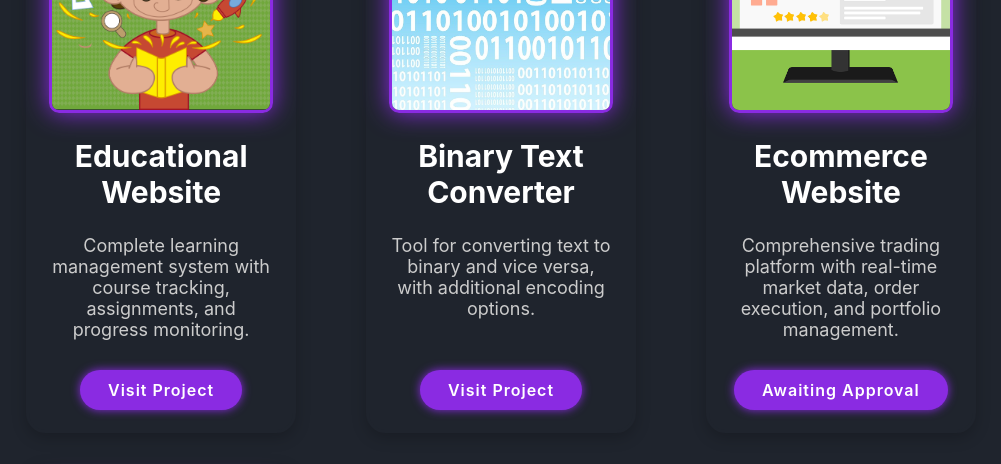
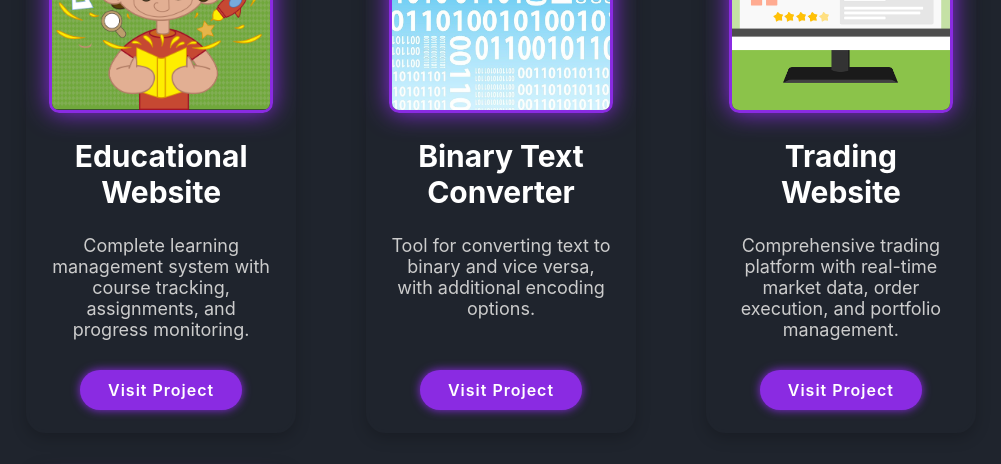
Before and after one commit to haseeb-giit/portfolio, a plain HTML site: page index.html in a window 1280 px wide. Shown: the part 3420-3884 px from the top of the page, without its empty margins (139-1140 px from the left). Drawn offline with nearby package versions, Linux system fonts and the light colour scheme.

Commit message:
Update index.html

```diff
--- a/index.html
+++ b/index.html
@@ -174,9 +174,9 @@ mask-image: url(&quot;https://upload-pro-heyuan-fashionphoto.oss-accelerate.aliy
 
                     <div class="testimonial-item">
                         <img src="Files/e-commerce.png" alt="Ecommerce Website">
-                        <h2>Ecommerce Website</h2>
+                        <h2>Trading Website</h2>
                         <p> Comprehensive trading platform with real-time market data, order execution, and portfolio management. </p>
-                        <a href="https://haseeb-giit.github.io/Trading/" class="btn" target="_blank">Awaiting Approval</a>
+                        <a href="https://haseeb-giit.github.io/Trading/" class="btn" target="_blank">Visit Project</a>
                     </div>
 
                     <div class="testimonial-item">
```
